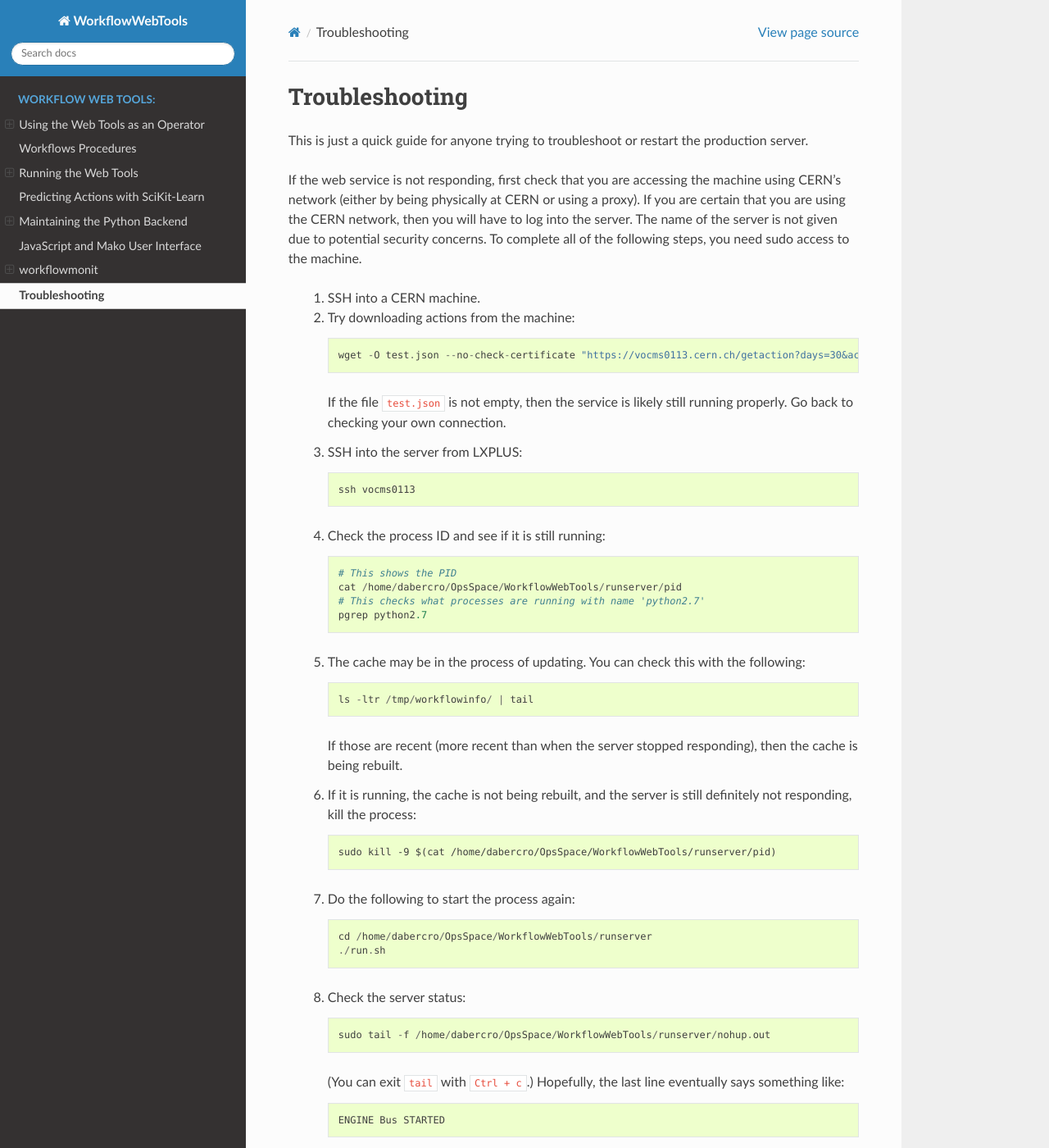
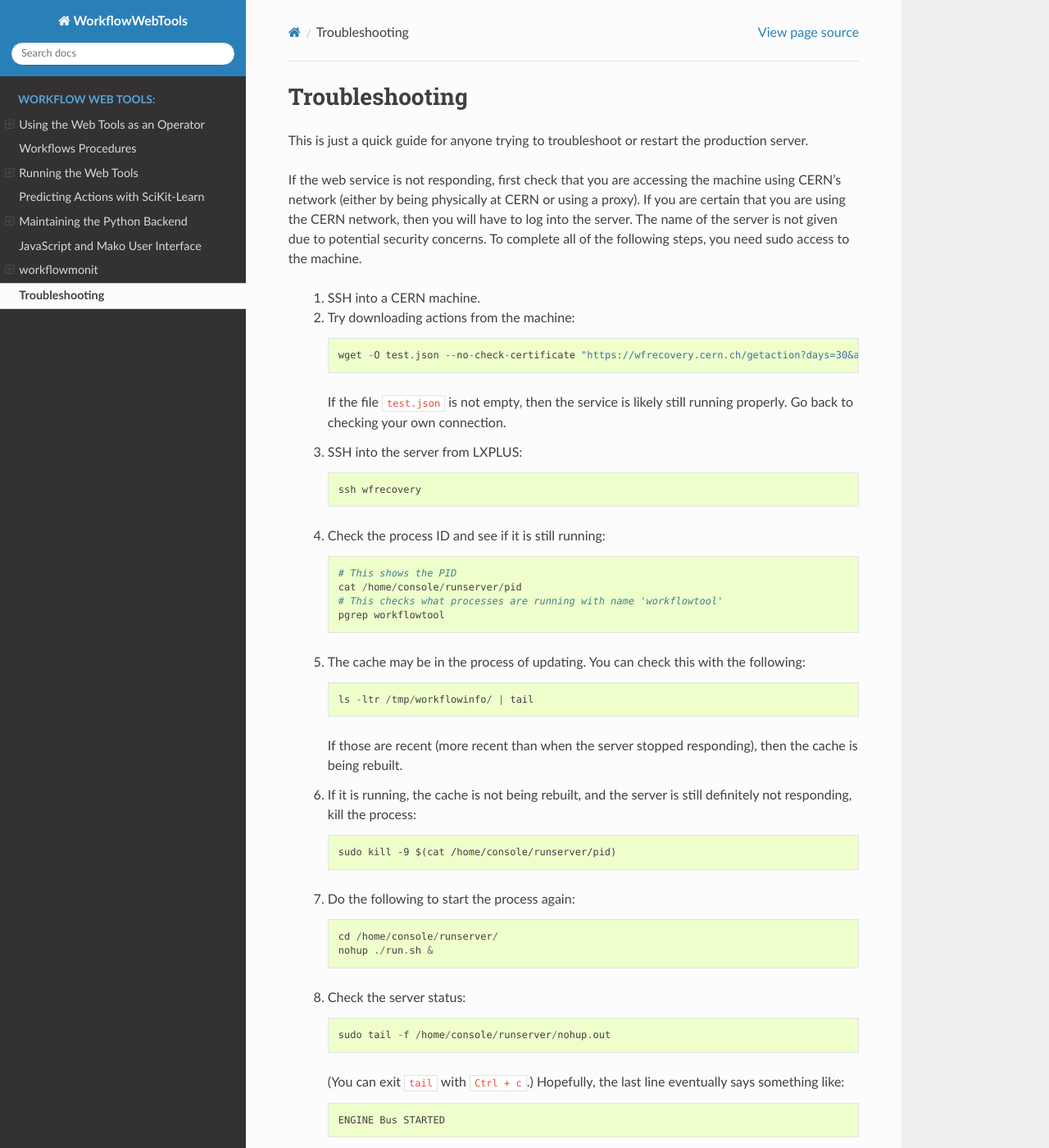
Before and after one commit to CMSCompOps/WorkflowWebTools, a Sphinx documentation site: the page built from docs/troubleshooting.rst, in a window 1280 px wide and 1400 px high. Shown: the whole window at 82% size. Built offline with Sphinx 7.4.7 and the Read the Docs theme 2.0.0, drawn with Linux system fonts in a browser that asks for light colours.

Commit message:
docs updated

```diff
--- a/docs/troubleshooting.rst
+++ b/docs/troubleshooting.rst
@@ -13,20 +13,20 @@ To complete all of the following steps, you need sudo access to the machine.
  #. SSH into a CERN machine.
  #. Try downloading actions from the machine::
 
-        wget -O test.json --no-check-certificate "https://vocms0113.cern.ch/getaction?days=30&acted=-1"
+        wget -O test.json --no-check-certificate "https://wfrecovery.cern.ch/getaction?days=30&acted=-1"
 
     If the file ``test.json`` is not empty, then the service is likely still running properly.
     Go back to checking your own connection.
  #. SSH into the server from LXPLUS::
 
-        ssh vocms0113
+        ssh wfrecovery
 
  #. Check the process ID and see if it is still running::
 
         # This shows the PID
-        cat /home/dabercro/OpsSpace/WorkflowWebTools/runserver/pid
-        # This checks what processes are running with name 'python2.7'
-        pgrep python2.7
+        cat /home/console/runserver/pid
+        # This checks what processes are running with name 'workflowtool'
+        pgrep workflowtool
 
  #. The cache may be in the process of updating.
     You can check this with the following::
@@ -37,16 +37,16 @@ To complete all of the following steps, you need sudo access to the machine.
 
  #. If it is running, the cache is not being rebuilt, and the server is still definitely not responding, kill the process::
 
-        sudo kill -9 $(cat /home/dabercro/OpsSpace/WorkflowWebTools/runserver/pid)
+        sudo kill -9 $(cat /home/console/runserver/pid)
 
  #. Do the following to start the process again::
 
-        cd /home/dabercro/OpsSpace/WorkflowWebTools/runserver
-        ./run.sh
+        cd /home/console/runserver/
+        nohup ./run.sh &
 
  #. Check the server status::
 
-        sudo tail -f /home/dabercro/OpsSpace/WorkflowWebTools/runserver/nohup.out
+        sudo tail -f /home/console/runserver/nohup.out
 
     (You can exit ``tail`` with ``Ctrl + c``.) Hopefully, the last line eventually says something like::
 
--- a/workflowwebtools/__init__.py
+++ b/workflowwebtools/__init__.py
@@ -4,6 +4,6 @@ WorkflowWebTools base module
 :author: Daniel Abercrombie <dabercro@mit.edu>
 """
 
-__version__ = '0.18.0'
+__version__ = '0.18.1'
 
 __all__ = []
```
Also changed, not shown: 1 other file.
